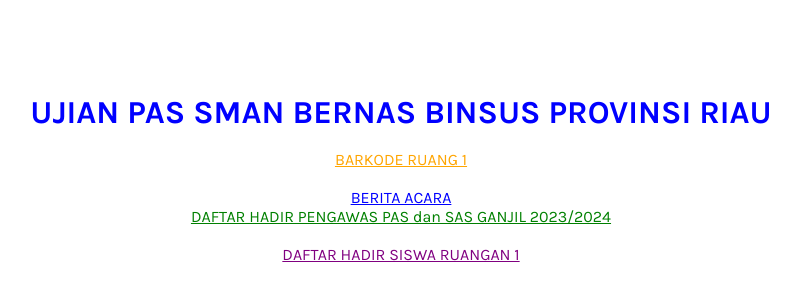
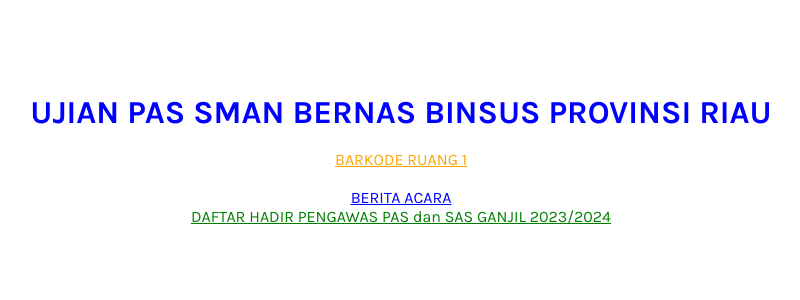
Before and after one commit to suheri99/WEBSITE5, a plain HTML site: page index.html in a window 1280 px wide. Shown: the part 152-452 px from the top of the page, without its empty margins (239-1039 px from the left). Drawn offline with Linux system fonts and the light colour scheme.

Commit message:
Update index.html

```diff
--- a/index.html
+++ b/index.html
@@ -36,12 +36,7 @@
     </a>
   </div>
 
-        <br>
-  <div style="text-align: center;">
-    <a href="https://script.google.com/macros/s/AKfycbwbCw-OsqZYdBE0T69yLUNIedUWF0rRcCFJ9t45Q6b_jaIP8v0h1Rr2Ay44jVfBnRiUDQ/exec" style="color: purple;">
-      DAFTAR HADIR SISWA RUANGAN 1
-    </a>
-  </div>
+
 
 </body>
 </html>
```
